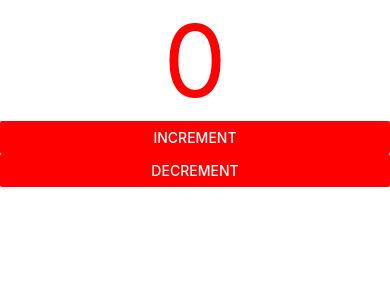
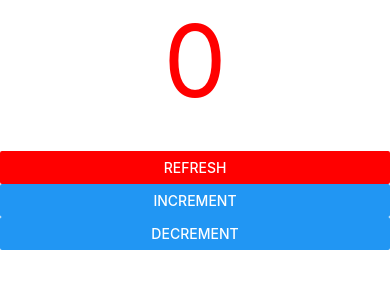
Before and after one commit to daxinator22/cs3200-final-dax-thompson, a React Native app: screen / in a window 390 px wide. Shown: the top 300 px of the page. Built offline with nearby package versions, Linux system fonts and the light colour scheme.

Commit message:
App now communicating with AWS

```diff
--- a/App.js
+++ b/App.js
@@ -3,13 +3,22 @@ import {View, Text, Button, StyleSheet} from 'react-native';
 
 export default() => {
   const [count, setCount] = useState(0);
+  const [status, setStatus] = useState(0);
+  const refresh = () => {
+    fetch('https://z2v1aoq2ib.execute-api.us-west-1.amazonaws.com/dev')
+      .then(response => {return response.json();})
+      .then(json => {setStatus(json.statusCode);})
+      .catch(() => {setStatus(status + 1);})
+  }
   return (
       <View>
         <View style={styles.container}>
           <Text style={styles.text}>{count}</Text>
+          <Text style={styles.status}>Status code: {status}</Text>
         </View>
-        <Button color='red'title='Increment' onPress={() => setCount(count + 1)}/>
-        <Button color='red' title='Decrement' onPress={() => setCount(count - 1)}/>
+        <Button color='red' title='Refresh' onPress={() => refresh()}/>
+        <Button title='Increment' onPress={() => setCount(count + 1)}/>
+        <Button title='Decrement' onPress={() => setCount(count - 1)}/>
       </View>
     );
 }
@@ -17,4 +26,5 @@ export default() => {
 const styles = StyleSheet.create({
     container: {alignItems: 'center'},
     text: {fontSize: 100, color: 'red'},
+    status: {fontSize: 25, color: 'white'},
   });
--- a/package.json
+++ b/package.json
@@ -10,6 +10,7 @@
     "lint": "eslint ."
   },
   "dependencies": {
+    "aws-sdk": "^2.900.0",
     "react": "17.0.1",
     "react-native": "0.64.0"
   },
```
Also changed, not shown: 1 other file (tests, documents, lock files or other folders).
